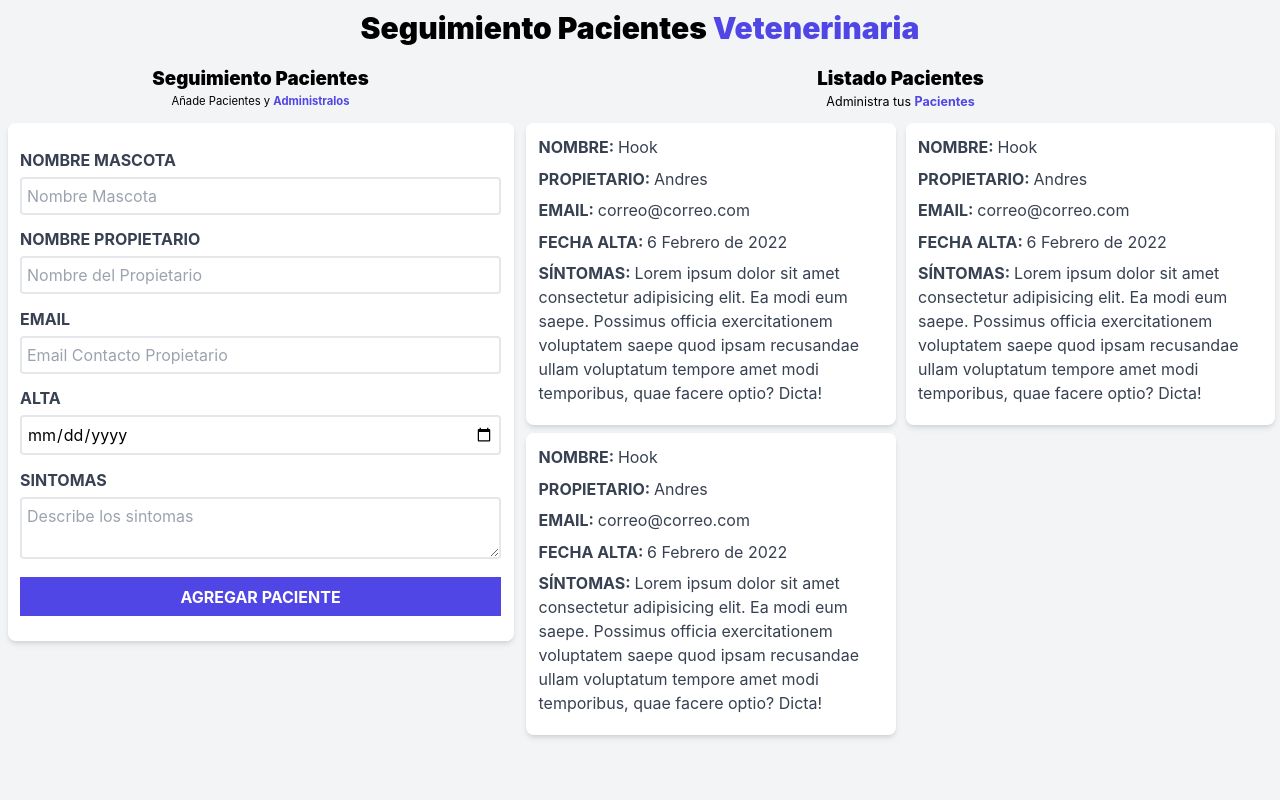
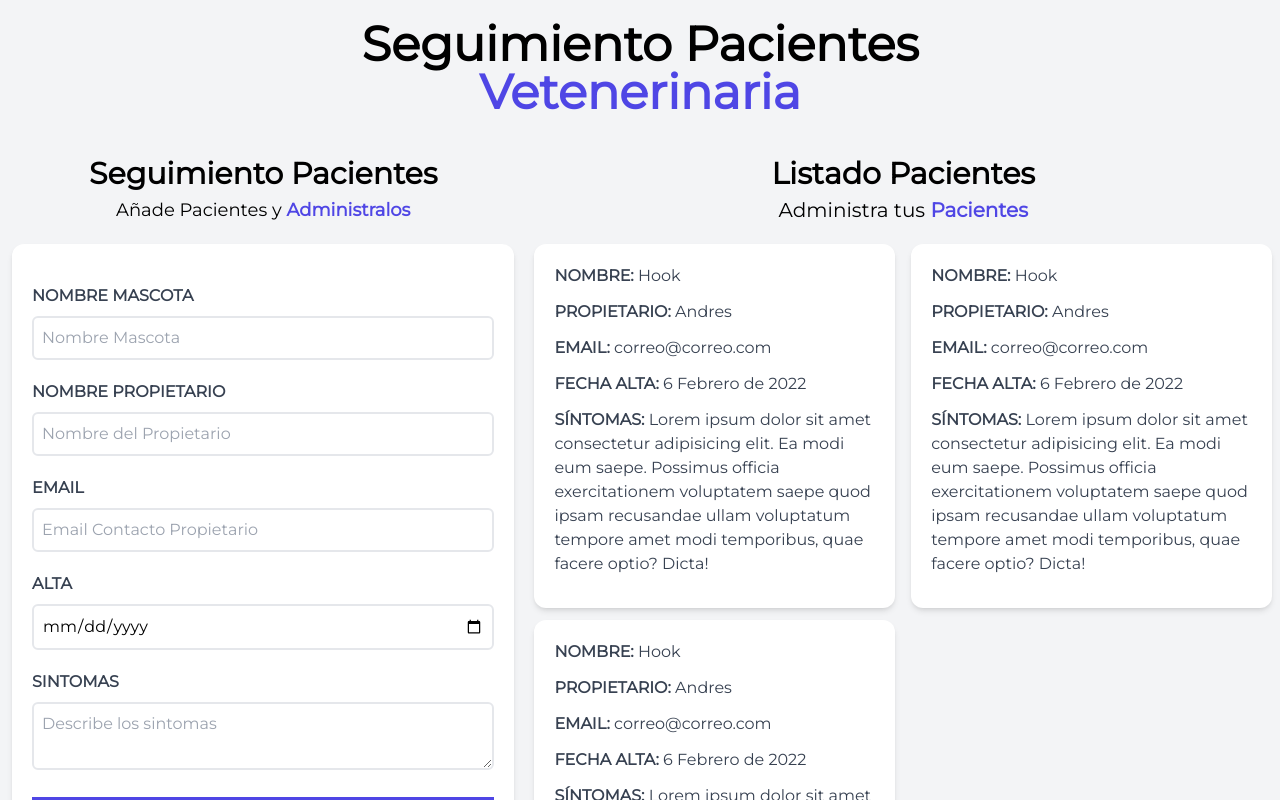
Before and after one commit to GhostemaneUrs/Administrador-De-Citas, a React (Vite) app: page / in a window 1280 px wide. Shown: the top 800 px of the page. Built offline with nearby package versions, Linux system fonts and the light colour scheme.

Commit message:
feat: update style

```diff
--- a/src/themes/index.scss
+++ b/src/themes/index.scss
@@ -2,16 +2,17 @@
 @import "tailwindcss/components";
 @import "tailwindcss/utilities";
 
-html {
-  font-size: 62.5%;
+@font-face {
+  font-family: "Montserrat";
+  src: url("./../assets/fonts/Montserrat/Montserrat-Regular.ttf") format("truetype"),
+  url("../assets/fonts/Montserrat/Montserrat-Bold.ttf") format("truetype"),
+  url("../assets/fonts/Montserrat/Montserrat-Italic.ttf") format("truetype"),
+  url("../assets/fonts/Montserrat/Montserrat-Light.ttf") format("truetype");
 }
 
 body {
   margin: 0;
-  font-family: -apple-system, BlinkMacSystemFont, "Segoe UI", "Roboto", "Oxygen",
-    "Ubuntu", "Cantarell", "Fira Sans", "Droid Sans", "Helvetica Neue",
-    sans-serif;
-  font-size: 1.6rem;
+  font-family: "Montserrat";
   -webkit-font-smoothing: antialiased;
   -moz-osx-font-smoothing: grayscale;
 }
```
